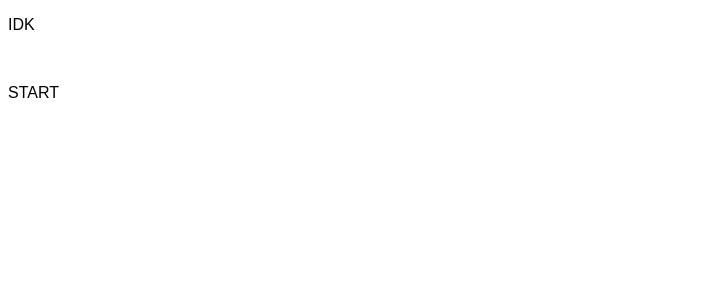
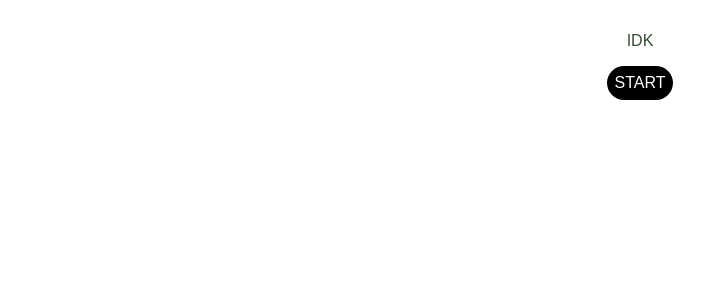
Before and after one commit to balojr/friends-of-slime, an Angular app in the folder friends-portal/: page /home in a window 1280 px wide. Shown: the top 300 px of the page, without its empty margins (0-727 px from the left). Built offline with nearby package versions, Linux system fonts and the light colour scheme.

Commit message:
add stuff

```diff
--- a/friends-portal/src/app/home/landing/landing.component.scss
+++ b/friends-portal/src/app/home/landing/landing.component.scss
@@ -0,0 +1,32 @@
+.container {
+  .greeting {
+    text-align: center;
+    font-size: 2rem;
+    color: rgba(2,30,0,0.8);
+  }
+  p {
+    text-align: center;
+    color: rgba(2,30,0,0.8);
+  }
+  .image {
+    width: 100%;
+    display: flex;
+    justify-content: center;
+    img {
+      max-width: 800px;
+      margin: 0 auto;
+    }
+  }
+
+  .click {
+    background: #000000;
+    color: #ffffff;
+    padding: 8px;
+    width: fit-content;
+    border-radius: 30px;
+    margin: 0 auto;
+    &:hover {
+      cursor: pointer;
+    }
+  }
+}
```
